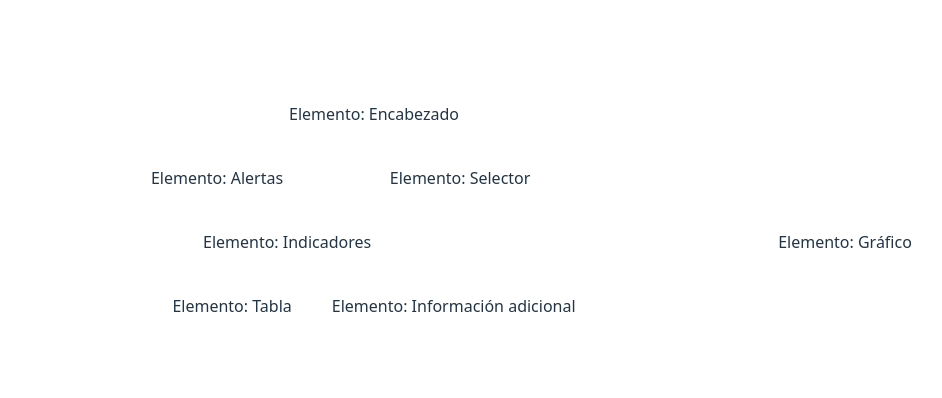
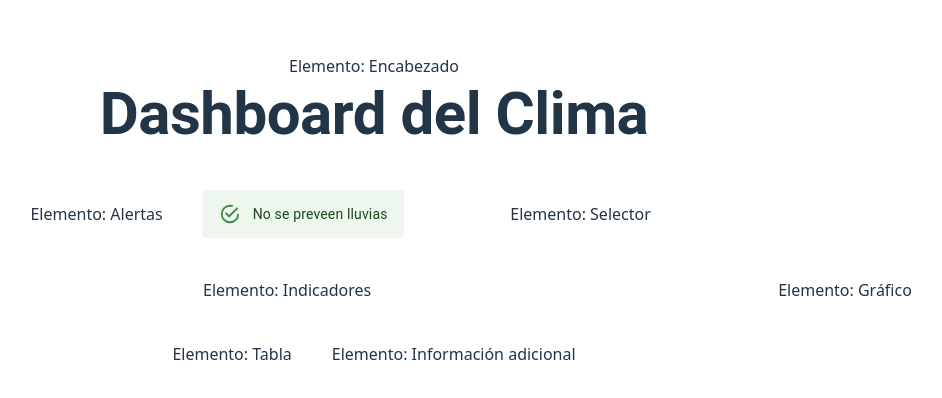
Before and after one commit to S1rGreeN/dashboard, a React (Vite) app: page / in a window 1280 px wide. Shown: the part 190-588 px from the top of the page, without its empty margins (266-1208 px from the left). Built offline with nearby package versions, Linux system fonts and the light colour scheme.

Commit message:
funcionalidades

```diff
--- a/src/App.tsx
+++ b/src/App.tsx
@@ -3,6 +3,9 @@
 //import viteLogo from '/vite.svg'
 import { Grid } from '@mui/material';
 import './App.css'
+import HeaderUI from './components/HeaderUI';
+import AlertUI from './components/AlertUI';
+
 
 function App() {
   //const [count, setCount] = useState(0)
@@ -12,10 +15,10 @@
     <Grid container spacing={5} justifyContent="center" alignItems="center">
 
       {/* Encabezado */}
-      <Grid size={{ xs: 12, md: 12 }}>Elemento: Encabezado</Grid>
+      <Grid size={{ xs: 12, md: 12 }}>Elemento: Encabezado <HeaderUI/></Grid>
 
       {/* Alertas */}
-      <Grid >Elemento: Alertas</Grid>
+      <Grid container justifyContent="right" alignItems="center">Elemento: Alertas<AlertUI description="No se preveen lluvias"/></Grid>
 
       {/* Selector */}
       <Grid size={{ xs: 12, md: 3  }}>Elemento: Selector</Grid>
--- /dev/null
+++ b/src/components/AlertUI.tsx
@@ -0,0 +1,10 @@
+import Alert from '@mui/material/Alert';
+interface AlertConfig {
+    description: string;
+}
+
+export default function AlertUI( config:AlertConfig ) {
+    return (
+        <Alert variant="standard" severity="success"> {config.description} </Alert>
+    )
+}
--- /dev/null
+++ b/src/components/HeaderUI.tsx
@@ -0,0 +1,12 @@
+import  Typography  from "@mui/material/Typography";
+
+export default function HeaderUI() {
+    return (
+        <Typography
+            variant="h2"
+            component="h1"
+            sx={{fontWeight: 'bold'}}>
+            Dashboard del Clima
+        </Typography>
+    )
+}
```
